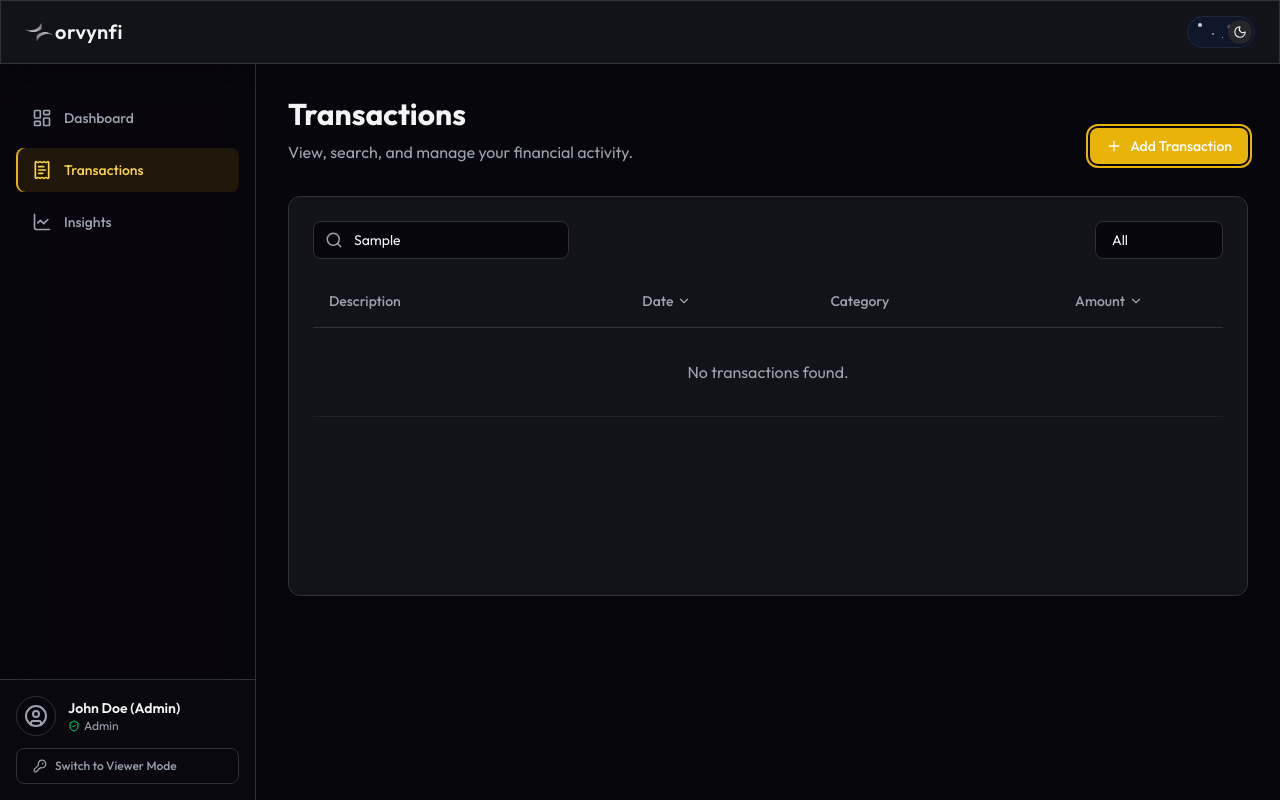
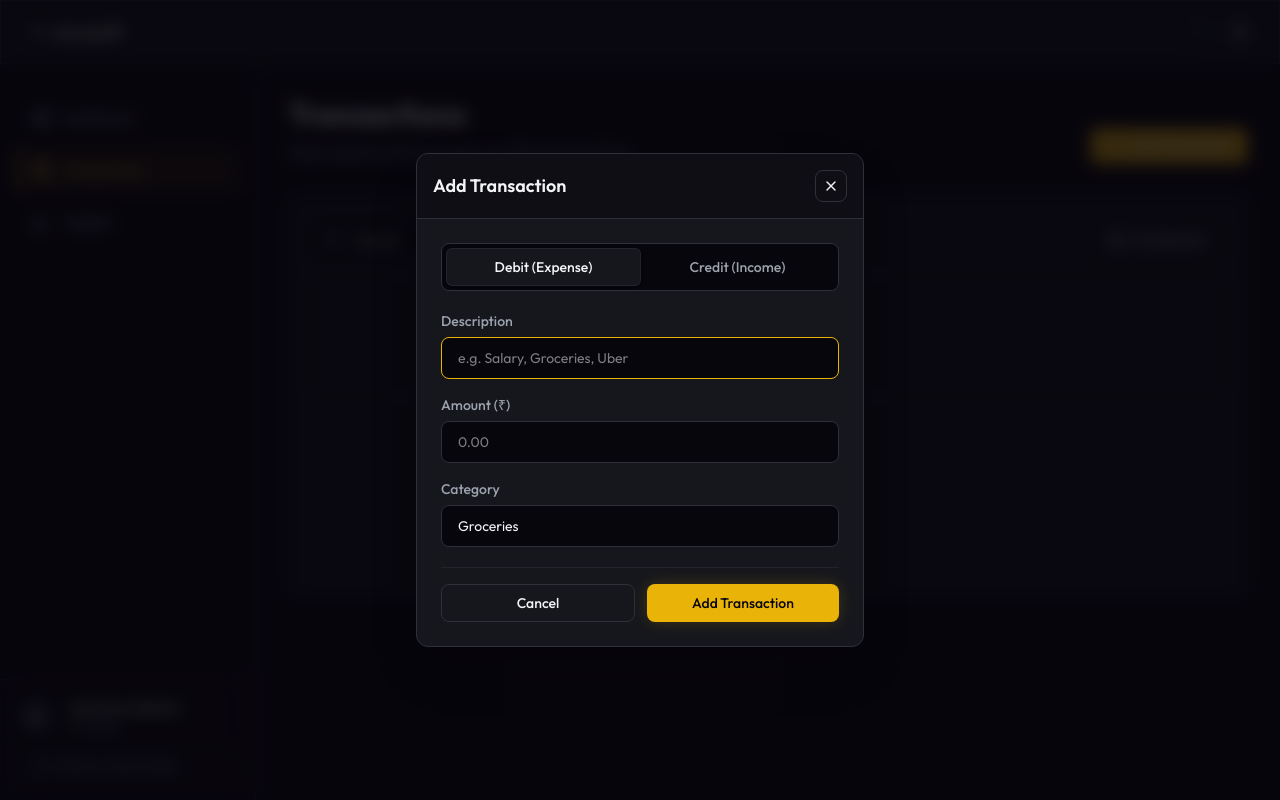
Before and after one commit to XSTRANGER-7/zorvyn-fi, a React (Vite) app: page /transactions in a window 1280 px wide. Both pictures are taken after typing "Sample" into the empty fields and a click on the button "Add Transaction". Built offline with nearby package versions, Linux system fonts and the light colour scheme.

Commit message:
transaction ui improved

```diff
--- /dev/null
+++ b/src/components/modals/AddTransactionModal.tsx
@@ -0,0 +1,137 @@
+import { useState } from 'react';
+import { X } from 'lucide-react';
+import { Button } from '../ui/Button';
+import { useTransactionStore } from '../../store/useTransactionStore';
+import { cn } from '../../utils/helpers';
+
+interface AddTransactionModalProps {
+  isOpen: boolean;
+  onClose: () => void;
+}
+
+const CATEGORIES = [
+  'Groceries', 'Entertainment', 'Dining', 'Shopping',
+  'Housing', 'Transportation', 'Income', 'Freelance', 'Savings', 'Investments', 'Other'
+];
+
+export function AddTransactionModal({ isOpen, onClose }: AddTransactionModalProps) {
+  const { addTransaction } = useTransactionStore();
+
+  const [description, setDescription] = useState('');
+  const [amount, setAmount] = useState('');
+  const [category, setCategory] = useState(CATEGORIES[0]);
+  const [type, setType] = useState<'income' | 'expense'>('expense');
+  const [error, setError] = useState('');
+
+  if (!isOpen) return null;
+
+  const handleSubmit = (e: React.FormEvent) => {
+    e.preventDefault();
+    if (!description.trim() || !amount) {
+      setError('Please fill in all required fields.');
+      return;
+    }
+
+    addTransaction({
+      description,
+      amount: Number(amount),
+      category,
+      type,
+      date: new Date().toISOString()
+    });
+
+    // Reset and close
+    setDescription('');
+    setAmount('');
+    setCategory(CATEGORIES[0]);
+    setType('expense');
+    setError('');
+    onClose();
+  };
+
+  return (
+    <div className="fixed inset-0 z-[100] flex items-center justify-center p-4 bg-finance-dark/80 backdrop-blur-sm animate-in fade-in duration-200">
+      <div className="bg-finance-card border border-finance-border rounded-xl shadow-2xl w-full max-w-md overflow-hidden slide-in-from-bottom-4 animate-in duration-300">
+
+        {/* Header */}
+        <div className="flex items-center justify-between p-4 border-b border-finance-border bg-finance-dark/50">
+          <h2 className="text-lg font-semibold text-finance-textMain">Add Transaction</h2>
+          <Button variant="ghost" className="h-8 w-8 p-0 border border-finance-border" onClick={onClose} aria-label="Close">
+            <X size={16} />
+          </Button>
+        </div>
+
+        {/* Body */}
+        <form onSubmit={handleSubmit} className="p-6 space-y-5">
+
+          {/* Type Toggle */}
+          <div className="flex bg-finance-dark rounded-lg p-1 border border-finance-border">
+            <button
+              type="button"
+              className={cn("flex-1 py-2 text-sm rounded-md font-medium transition-colors", type === 'expense' ? "bg-finance-card shadow-sm text-finance-textMain border border-finance-border/50" : "text-finance-textMuted")}
+              onClick={() => setType('expense')}
+            >
+              Debit (Expense)
+            </button>
+            <button
+              type="button"
+              className={cn("flex-1 py-2 text-sm rounded-md font-medium transition-colors", type === 'income' ? "bg-green-500/10 text-green-400 border border-finance-border/50 shadow-sm" : "text-finance-textMuted")}
+              onClick={() => setType('income')}
+            >
+              Credit (Income)
+            </button>
+          </div>
+
+          <div className="space-y-4">
+            <div className="flex flex-col gap-1.5">
+              <label className="text-sm font-medium text-finance-textMuted">Description</label>
+              <input
+                autoFocus
+                type="text"
+                placeholder="e.g. Salary, Groceries, Uber"
+                className="bg-finance-dark border border-finance-border rounded-lg px-4 py-2.5 text-sm focus:outline-none focus:border-finance-accent transition-all text-finance-textMain"
+                value={description}
+                onChange={(e) => setDescription(e.target.value)}
+              />
+            </div>
+
+            <div className="flex flex-col gap-1.5">
+              <label className="text-sm font-medium text-finance-textMuted">Amount (₹)</label>
+              <input
+                type="number"
+                min="0"
+                step="any"
+                placeholder="0.00"
+                className="bg-finance-dark border border-finance-border rounded-lg px-4 py-2.5 text-sm focus:outline-none focus:border-finance-accent transition-all text-finance-textMain"
+                value={amount}
+                onChange={(e) => setAmount(e.target.value)}
+              />
+            </div>
+
+            <div className="flex flex-col gap-1.5">
+              <label className="text-sm font-medium text-finance-textMuted">Category</label>
+              <select
+                className="bg-finance-dark border border-finance-border rounded-lg px-4 py-2.5 text-sm appearance-none focus:outline-none focus:border-finance-accent transition-all text-finance-textMain cursor-pointer"
+                value={category}
+                onChange={(e) => setCategory(e.target.value)}
+              >
+                {CATEGORIES.map(c => <option key={c} value={c}>{c}</option>)}
+              </select>
+            </div>
+          </div>
+
+          {error && <p className="text-red-400 text-xs font-medium">{error}</p>}
+
+          <div className="pt-4 border-t border-finance-border/50 flex gap-3">
+            <Button type="button" variant="ghost" onClick={onClose} className="flex-1 border border-finance-border">
+              Cancel
+            </Button>
+            <Button type="submit" className="flex-1 bg-finance-accent text-finance-dark font-medium hover:bg-finance-accentDark transition-colors shadow-[0_0_15px_rgba(234,179,8,0.2)]">
+              Add Transaction
+            </Button>
+          </div>
+        </form>
+      </div>
+    </div>
+  );
+}
--- a/src/components/table/TransactionTable.tsx
+++ b/src/components/table/TransactionTable.tsx
@@ -1,132 +1,203 @@
 import { useMemo, useState } from 'react';
 import { format, parseISO } from 'date-fns';
-import { Search, ChevronDown, Trash2 } from 'lucide-react';
+import { Search, Filter, Trash2, ArrowUpRight, ArrowDownLeft, Download, FileText } from 'lucide-react';
 import { useTransactionStore } from '../../store/useTransactionStore';
 import { useAuthStore } from '../../store/useAuthStore';
 import { formatCurrency, cn } from '../../utils/helpers';
-import { CATEGORY_COLORS } from '../../data/mockData';
 import { Button } from '../ui/Button';
 
 export function TransactionTable() {
   const { transactions, filterText, setFilterText, filterCategory, setFilterCategory, deleteTransaction } = useTransactionStore();
   const { role } = useAuthStore();
 
-  const [sortField, setSortField] = useState<'date' | 'amount'>('date');
-  const [sortOrder, setSortOrder] = useState<'asc' | 'desc'>('desc');
+  const [filterMonth, setFilterMonth] = useState<string>('All');
+  const [filterStatus, setFilterStatus] = useState<string>('All');
+  const [showFilters, setShowFilters] = useState(false);
+  const [showStatement, setShowStatement] = useState(false);
+
+  const months = useMemo(() => {
+    const m = new Set<string>();
+    transactions.forEach(t => m.add(format(parseISO(t.date), 'yyyy-MM')));
+    return Array.from(m).sort((a,b) => b.localeCompare(a));
+  }, [transactions]);
 
   const categories = useMemo(() => ['All', ...new Set(transactions.map(t => t.category))], [transactions]);
 
   const filteredData = useMemo(() => {
-    let result = transactions.filter(t => {
+    return transactions.filter(t => {
       const matchText = t.description.toLowerCase().includes(filterText.toLowerCase()) ||
                         t.category.toLowerCase().includes(filterText.toLowerCase());
       const matchCat = filterCategory === 'All' || t.category === filterCategory;
-      return matchText && matchCat;
-    });
+      const matchMonth = filterMonth === 'All' || format(parseISO(t.date), 'yyyy-MM') === filterMonth;
+      const matchStatus = filterStatus === 'All' || t.type === filterStatus;
 
-    result = result.sort((a, b) => {
-      if (sortField === 'date') {
-        return sortOrder === 'asc'
-          ? new Date(a.date).getTime() - new Date(b.date).getTime()
-          : new Date(b.date).getTime() - new Date(a.date).getTime();
-      } else {
-        return sortOrder === 'asc' ? a.amount - b.amount : b.amount - a.amount;
-      }
-    });
+      return matchText && matchCat && matchMonth && matchStatus;
+    }).sort((a, b) => new Date(b.date).getTime() - new Date(a.date).getTime());
+  }, [transactions, filterText, filterCategory, filterMonth, filterStatus]);
 
-    return result;
-  }, [transactions, filterText, filterCategory, sortField, sortOrder]);
+  const handleDownloadCSV = () => {
+    const headers = ['Date,Description,Category,Type,Amount'];
+    const rows = filteredData.map(t =>
+      `${format(parseISO(t.date), 'yyyy-MM-dd')},"${t.description}","${t.category}",${t.type},${t.amount}`
+    );
+    const csvContent = headers.concat(rows).join('\n');
 
-  const handleSort = (field: 'date' | 'amount') => {
-    if (sortField === field) {
-      setSortOrder(sortOrder === 'asc' ? 'desc' : 'asc');
-    } else {
-      setSortField(field);
-      setSortOrder('desc');
-    }
+    const blob = new Blob([csvContent], { type: 'text/csv;charset=utf-8;' });
+    const url = URL.createObjectURL(blob);
+    const link = document.createElement('a');
+    link.setAttribute('href', url);
+    link.setAttribute('download', `statement_${filterMonth === 'All' ? 'all' : filterMonth}.csv`);
+    document.body.appendChild(link);
+    link.click();
+    document.body.removeChild(link);
+  };
+
+  const handleDownloadPDF = () => {
+    window.print();
   };
 
   return (
     <div className="space-y-4">
-      {/* Filters */}
-      <div className="flex flex-col sm:flex-row gap-4 items-center justify-between">
+
+      {/* Top Header Controls */}
+      <div className="flex flex-col sm:flex-row gap-4 items-start sm:items-center justify-between print:hidden">
+
+        {/* Search & Filter Trigger */}
+        <div className="flex w-full sm:w-auto items-center gap-2">
           <div className="relative w-full sm:w-64">
             <Search size={18} className="absolute left-3 top-1/2 -translate-y-1/2 text-finance-textMuted" />
             <input
               type="text"
               placeholder="Search transactions..."
-            className="w-full bg-finance-dark border border-finance-border rounded-lg pl-10 pr-4 py-2 text-sm focus:outline-none focus:border-finance-accent focus:ring-1 focus:ring-finance-accent transition-all"
+              className="w-full bg-finance-dark border border-finance-border rounded-lg pl-10 pr-4 py-2 text-sm focus:outline-none focus:border-finance-accent transition-all"
               value={filterText}
               onChange={(e) => setFilterText(e.target.value)}
             />
           </div>
+          <Button
+            variant="ghost"
+            className={cn("px-3 border border-finance-border", showFilters ? "bg-finance-card text-finance-accent" : "")}
+            onClick={() => setShowFilters(!showFilters)}
+            aria-label="Toggle Filters"
+          >
+            <Filter size={18} />
+          </Button>
+        </div>
 
+        {/* Statement Dropdown */}
+        <div className="relative w-full sm:w-auto">
+          <Button variant="ghost" onClick={() => setShowStatement(!showStatement)} className="w-full sm:w-auto border border-finance-border text-xs gap-2">
+            <FileText size={14} /> My Statement
+          </Button>
+
+          {showStatement && (
+            <div className="absolute right-0 mt-2 w-full sm:w-48 bg-finance-card border border-finance-border rounded-lg shadow-xl z-50 overflow-hidden animate-in fade-in slide-in-from-top-2">
+              <button onClick={() => { handleDownloadCSV(); setShowStatement(false); }} className="w-full text-left px-4 py-3 text-sm hover:bg-finance-dark/50 transition-colors flex items-center gap-2 text-finance-textMain">
+                <Download size={14} /> Download CSV
+              </button>
+              <button onClick={() => { handleDownloadPDF(); setShowStatement(false); }} className="w-full text-left px-4 py-3 text-sm hover:bg-finance-dark/50 transition-colors flex items-center gap-2 border-t border-finance-border text-finance-textMain">
+                <FileText size={14} /> Export PDF
+              </button>
+            </div>
+          )}
+        </div>
+      </div>
+
+      {/* Expandable Filter Menu */}
+      {showFilters && (
+        <div className="grid grid-cols-1 sm:grid-cols-3 gap-4 bg-finance-dark/50 p-4 rounded-xl border border-finance-border animate-in fade-in slide-in-from-top-2 print:hidden">
+          <div className="flex flex-col gap-1">
+            <label className="text-xs text-finance-textMuted font-medium">Month</label>
             <select
-          className="w-full sm:w-auto bg-finance-dark border border-finance-border rounded-lg px-4 py-2 text-sm appearance-none focus:outline-none focus:border-finance-accent transition-all cursor-pointer"
-          value={filterCategory}
-          onChange={(e) => setFilterCategory(e.target.value)}
+              className="bg-finance-dark border border-finance-border rounded-lg px-3 py-2 text-sm appearance-none focus:outline-none focus:border-finance-accent cursor-pointer"
+              value={filterMonth}
+              onChange={(e) => setFilterMonth(e.target.value)}
             >
-          {categories.map(c => (
-            <option key={c} value={c}>{c}</option>
+              <option value="All">All Months</option>
+              {months.map(m => (
+                <option key={m} value={m}>{format(parseISO(`${m}-01T00:00:00`), 'MMMM yyyy')}</option>
               ))}
             </select>
           </div>
 
-      {/* Table */}
-      <div className="overflow-x-auto">
-        <table className="w-full text-left border-collapse">
-          <thead>
-            <tr className="border-b border-finance-border text-finance-textMuted text-sm">
-              <th className="py-4 px-4 font-medium min-w-[200px]">Description</th>
-              <th className="py-4 px-4 font-medium min-w-[120px] cursor-pointer hover:text-finance-textMain" onClick={() => handleSort('date')}>
-                <div className="flex items-center gap-1">Date <ChevronDown size={14} className={cn("transition-transform", sortField === 'date' && sortOrder === 'asc' && "rotate-180")} /></div>
-              </th>
-              <th className="py-4 px-4 font-medium min-w-[120px]">Category</th>
-              <th className="py-4 px-4 font-medium text-right cursor-pointer hover:text-finance-textMain" onClick={() => handleSort('amount')}>
-                <div className="flex items-center justify-end gap-1">Amount <ChevronDown size={14} className={cn("transition-transform", sortField === 'amount' && sortOrder === 'asc' && "rotate-180")} /></div>
-              </th>
-              {role === 'admin' && <th className="py-4 px-4 font-medium w-16"></th>}
-            </tr>
-          </thead>
-          <tbody>
+          <div className="flex flex-col gap-1">
+            <label className="text-xs text-finance-textMuted font-medium">Category</label>
+            <select
+              className="bg-finance-dark border border-finance-border rounded-lg px-3 py-2 text-sm appearance-none focus:outline-none focus:border-finance-accent cursor-pointer"
+              value={filterCategory}
+              onChange={(e) => setFilterCategory(e.target.value)}
+            >
+              {categories.map(c => <option key={c} value={c}>{c}</option>)}
+            </select>
+          </div>
+
+          <div className="flex flex-col gap-1">
+            <label className="text-xs text-finance-textMuted font-medium">Status</label>
+            <select
+              className="bg-finance-dark border border-finance-border rounded-lg px-3 py-2 text-sm appearance-none focus:outline-none focus:border-finance-accent cursor-pointer"
+              value={filterStatus}
+              onChange={(e) => setFilterStatus(e.target.value)}
+            >
+              <option value="All">All Types</option>
+              <option value="income">Credits Only</option>
+              <option value="expense">Debits Only</option>
+            </select>
+          </div>
+        </div>
+      )}
+
+      {/* Transactions List */}
+      <div className="flex flex-col mt-4">
         {filteredData.length === 0 ? (
-              <tr>
-                <td colSpan={role === 'admin' ? 5 : 4} className="py-8 text-center text-finance-textMuted border-b border-finance-border/50">
+          <div className="py-12 text-center text-finance-textMuted rounded-xl border border-dashed border-finance-border">
             No transactions found.
-                </td>
-              </tr>
-            ) : filteredData.map((t) => (
-              <tr key={t.id} className="border-b border-finance-border/50 hover:bg-finance-card/50 transition-colors group">
-                <td className="py-4 px-4">
-                  <span className="font-medium">{t.description}</span>
-                </td>
-                <td className="py-4 px-4 text-finance-textMuted text-sm">
-                  {format(parseISO(t.date), 'MMM dd, yyyy')}
-                </td>
-                <td className="py-4 px-4">
-                  <div className="flex items-center gap-2">
-                    <span className="w-2 h-2 rounded-full" style={{ backgroundColor: CATEGORY_COLORS[t.category] || '#6b6375' }} />
-                    <span className="text-sm text-finance-textMuted">{t.category}</span>
           </div>
-                </td>
-                <td className={cn("py-4 px-4 text-right font-medium", t.type === 'income' ? 'text-green-400' : '')}>
+        ) : (
+          filteredData.map((t) => (
+            <div
+              key={t.id}
+              className="flex items-center justify-between py-3 sm:py-4 px-1 sm:px-2 border-b border-finance-border/70 last:border-0 hover:bg-finance-card/20 transition-colors group"
+            >
+              <div className="flex items-center gap-3">
+                <div className={cn(
+                  "w-9 h-9 sm:w-10 sm:h-10 rounded-full flex items-center justify-center shrink-0",
+                  t.type === 'income' ? 'bg-green-500/10 text-green-400' : 'bg-finance-card text-finance-textMuted border border-finance-border'
+                )}>
+                  {t.type === 'income' ? <ArrowDownLeft size={18} /> : <ArrowUpRight size={18} />}
+                </div>
+
+                <div className="flex flex-col">
+                  <span className="font-semibold text-finance-textMain text-sm sm:text-base line-clamp-1">{t.description}</span>
+                  <div className="flex items-center gap-2 text-[11px] sm:text-xs text-finance-textMuted mt-0.5">
+                    <span>{format(parseISO(t.date), 'MMM dd, yyyy')}</span>
+                    <span className="w-1 h-1 rounded-full bg-finance-border"></span>
+                    <span>{t.category}</span>
+                  </div>
+                </div>
+              </div>
+
+              <div className="flex items-center gap-2 sm:gap-4 shrink-0">
+                <span className={cn(
+                  "font-bold text-sm sm:text-base",
+                  t.type === 'income' ? 'text-green-400' : 'text-finance-textMain'
+                )}>
                   {t.type === 'income' ? '+' : '-'}{formatCurrency(t.amount)}
-                </td>
+                </span>
+
                 {role === 'admin' && (
-                  <td className="py-4 px-4 text-right">
                   <Button
                     variant="ghost"
-                      className="h-8 w-8 p-0 text-red-400 opacity-0 group-hover:opacity-100 focus:opacity-100 transition-opacity"
+                    className="h-8 w-8 p-0 text-red-500/70 hover:text-red-400 hover:bg-red-500/10 opacity-100 sm:opacity-0 group-hover:opacity-100 transition-all print:hidden shrink-0"
                     onClick={() => deleteTransaction(t.id)}
+                    aria-label="Delete"
                   >
                     <Trash2 size={16} />
                   </Button>
-                  </td>
                 )}
-              </tr>
-            ))}
-          </tbody>
-        </table>
+              </div>
+            </div>
+          ))
+        )}
       </div>
     </div>
   );
--- a/src/pages/Transactions.tsx
+++ b/src/pages/Transactions.tsx
@@ -1,24 +1,14 @@
+import { useState } from 'react';
 import { Card } from '../components/ui/Card';
 import { TransactionTable } from '../components/table/TransactionTable';
 import { Button } from '../components/ui/Button';
 import { Plus } from 'lucide-react';
 import { useAuthStore } from '../store/useAuthStore';
-import { useTransactionStore } from '../store/useTransactionStore';
+import { AddTransactionModal } from '../components/modals/AddTransactionModal';
 
 export function Transactions() {
   const { role } = useAuthStore();
-  const { addTransaction } = useTransactionStore();
-
-  // For simplicity, defining mock additions instead of a full form modal.
-  const handleAddMock = () => {
-    addTransaction({
-      description: 'New Transaction ' + Math.floor(Math.random() * 100),
-      amount: Math.floor(Math.random() * 500) + 10,
-      category: ['Groceries', 'Entertainment', 'Dining'][Math.floor(Math.random() * 3)],
-      date: new Date().toISOString(),
-      type: 'expense'
-    });
-  };
+  const [isModalOpen, setIsModalOpen] = useState(false);
 
   return (
     <div className="space-y-8">
@@ -28,7 +18,7 @@ export function Transactions() {
           <p className="text-finance-textMuted">View, search, and manage your financial activity.</p>
         </div>
         {role === 'admin' && (
-          <Button onClick={handleAddMock} className="gap-2">
+          <Button onClick={() => setIsModalOpen(true)} className="gap-2 shrink-0">
             <Plus size={16} />
             <span className="hidden sm:inline">Add Transaction</span>
           </Button>
@@ -40,6 +30,12 @@ export function Transactions() {
           <TransactionTable />
         </div>
       </Card>
+
+      {/* Admin Specific Action Modal */}
+      <AddTransactionModal
+        isOpen={isModalOpen}
+        onClose={() => setIsModalOpen(false)}
+      />
     </div>
   );
 }
```
Lines whose indentation alone changed are shown as unchanged.
